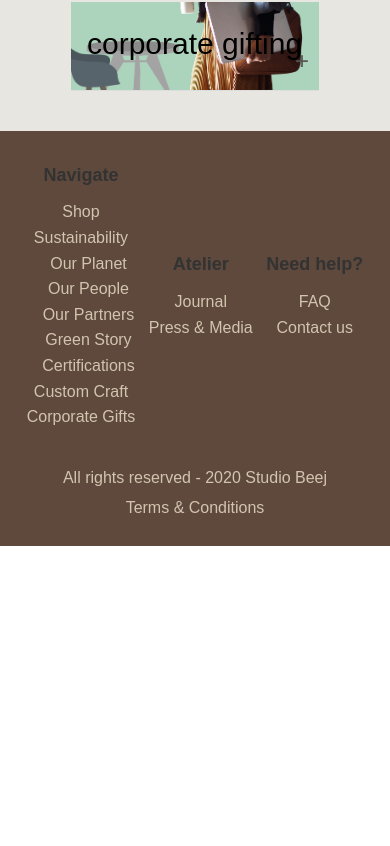
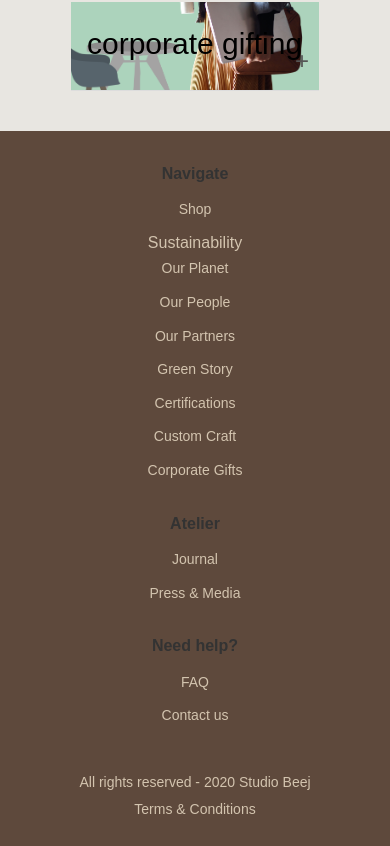
Before and after one commit to Kzv29/client, a React (Create React App) app: page / in a window 390 px wide. Shown: the part 4754-5600 px from the top of the page. Before the commit the page ends 5300 px from the top, so only its background shows below. Built offline with nearby package versions, Linux system fonts and the light colour scheme.

Commit message:
footer.css

```diff
--- a/src/components/Footer/footer.css
+++ b/src/components/Footer/footer.css
@@ -1,3 +1,4 @@
+/* Footer Styles */
 .footer {
   background-color: #5e493c;
   color: #d3c4af;
@@ -15,16 +16,17 @@
 }
 
 .footer-section h4 {
-
   font-size: 18px;
 }
 
 .footer-section ul {
   list-style-type: none;
-
+  padding: 0;
 }
 
-
+.footer-section ul li {
+  margin-bottom: 10px;
+}
 
 .footer-section ul li a {
   color: #d3c4af;
@@ -35,13 +37,10 @@
   text-decoration: underline;
 }
 
-.footer-section ul li ul {
-  margin-left: 15px;
-}
-
 .footer-bottom {
   text-align: center;
   margin-top: 20px;
+  width: 100%;
 }
 
 .footer-bottom p {
@@ -56,3 +55,39 @@
 .footer-bottom a:hover {
   text-decoration: underline;
 }
+
+/* Responsive Media Queries */
+@media (max-width: 768px) {
+  .footer {
+    flex-direction: column;
+    align-items: flex-start;
+    padding: 20px;
+  }
+
+  .footer-section {
+    width: 100%;
+    margin: 10px 0;
+  }
+
+  .footer-bottom {
+    margin-top: 20px;
+  }
+}
+
+@media (max-width: 528px) {
+  .footer-section h4 {
+    font-size: 16px;
+  }
+
+  .footer-section ul li {
+    margin-bottom: 8px;
+  }
+
+  .footer-section ul li a {
+    font-size: 14px;
+  }
+
+  .footer-bottom p {
+    font-size: 14px;
+  }
+}
```
Lines whose indentation alone changed are shown as unchanged.
